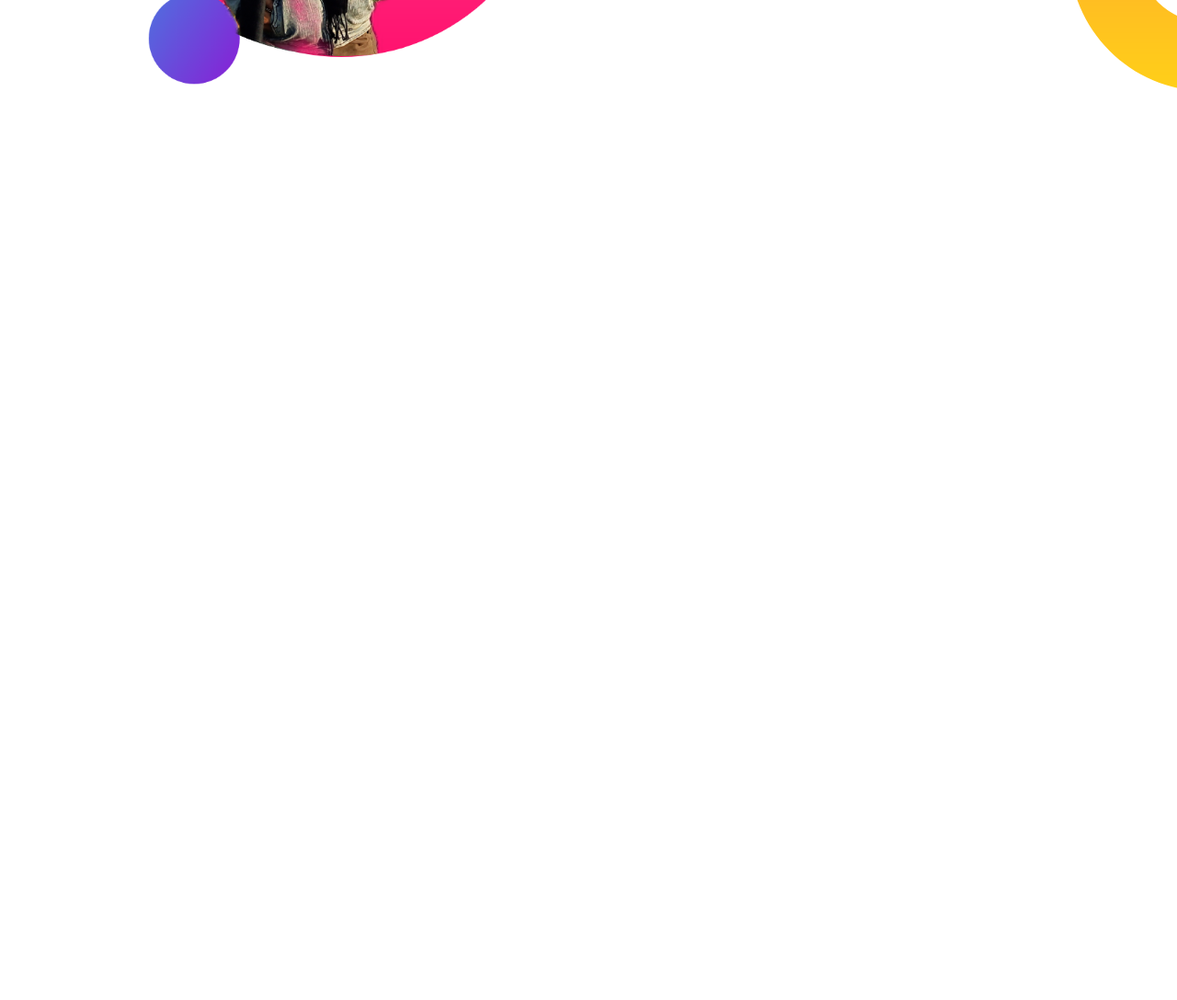
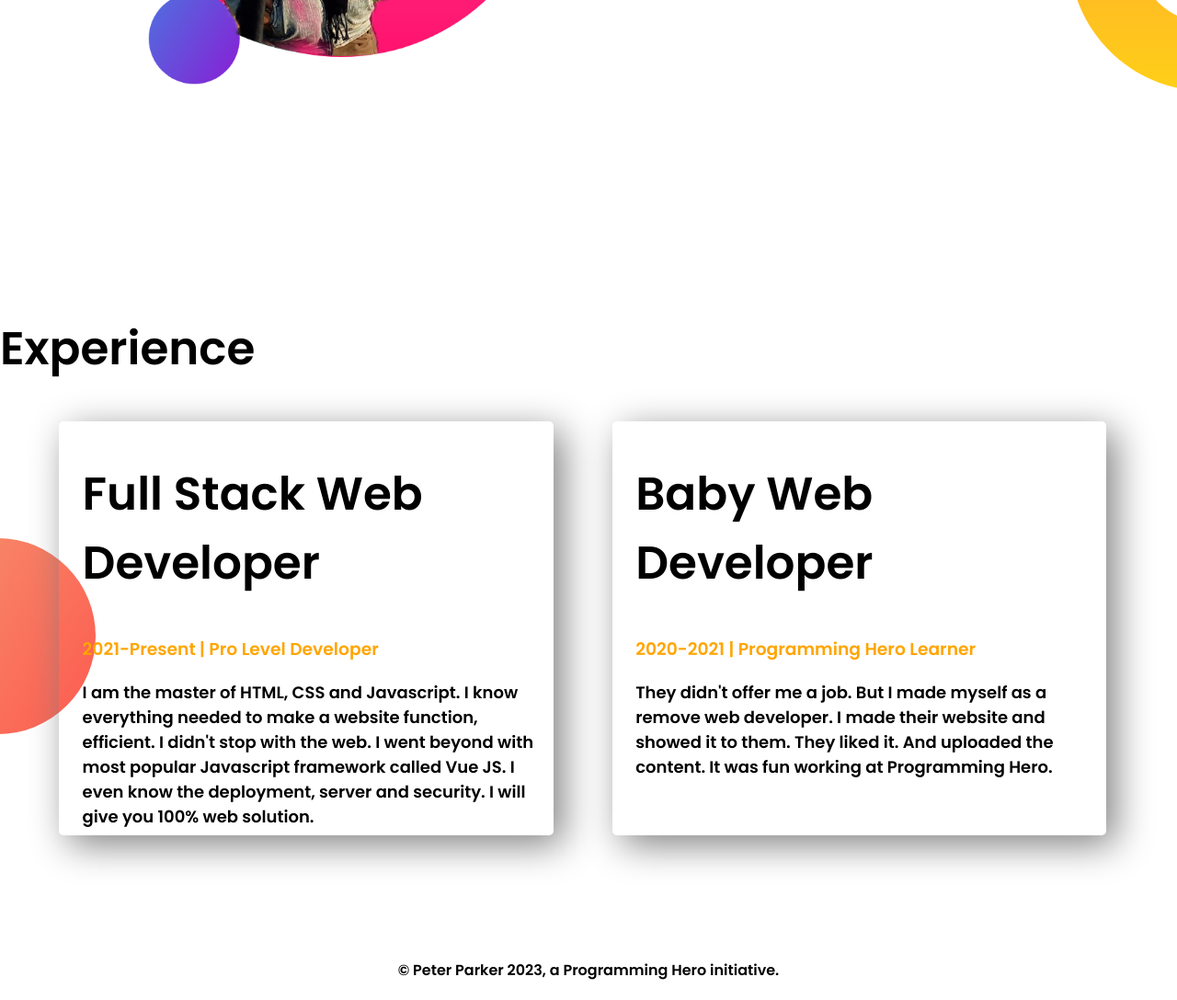
Before and after one commit to Arifulxcz1/web-portfolio, a plain HTML site: page index.html in a window 1280 px wide. Shown: the part 1100-2187 px from the top of the page at 92% size. Before the commit the page ends 1400 px from the top, so only its background shows below. Drawn offline with Linux system fonts and the light colour scheme.

Commit message:
first website done

```diff
--- a/index.html
+++ b/index.html
@@ -33,7 +33,22 @@
             <a class="link-button" target="_blank" href="https://programminghero1.github.io/developer-portfolio/">Download RESUME</a>
         </div>
     </section>
-
+    <section class="experience-area">
+        <h1>Experience</h1>
+        <div class="half-width single-experience">
+            <h1>Full Stack Web Developer</h1>
+            <h3 class="name-highlight">2021-Present | Pro Level Developer</h3>
+            <p>I am the master of HTML, CSS and Javascript. I know everything needed to make a website function, efficient. I didn't stop with the web. I went beyond with most popular Javascript framework called Vue JS. I even know the deployment, server and security. I will give you 100% web solution.</p>
+        </div>
+        <div class="half-width single-experience">
+            <h1>Baby Web Developer</h1>
+            <h3 class="name-highlight">2020-2021 | Programming Hero Learner</h3>
+            <p>They didn't offer me a job. But I made myself as a remove web developer. I made their website and showed it to them. They liked it. And uploaded the content. It was fun working at Programming Hero.</p>
+        </div>
+    </section>
+    <footer>
+        © Peter Parker 2023, a Programming Hero initiative.
+    </footer>
 
 </body>
 </html>
--- a/style.css
+++ b/style.css
@@ -45,3 +45,17 @@ section{
     background-repeat:no-repeat;
     background-position:right
 }
+.single-experience{
+    box-shadow: 10px 10px 40px gray;
+    height: 90%;
+    border-radius:5px;
+}
+.experience-area{
+    background-image:url(/images/exp-bg.png);
+    background-repeat:no-repeat;
+    background-position:left;
+}
+footer{
+    text-align: center;
+    margin-bottom: 20px;
+}
```
